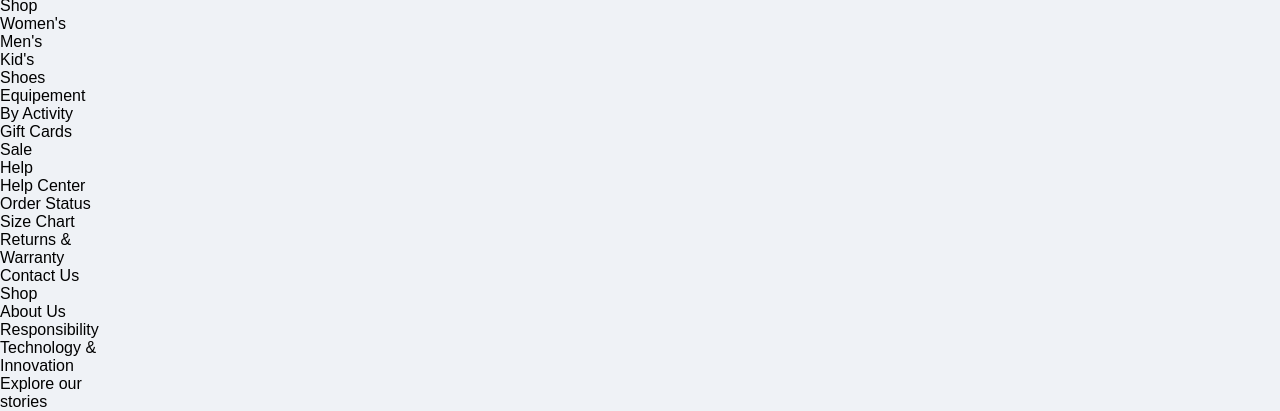
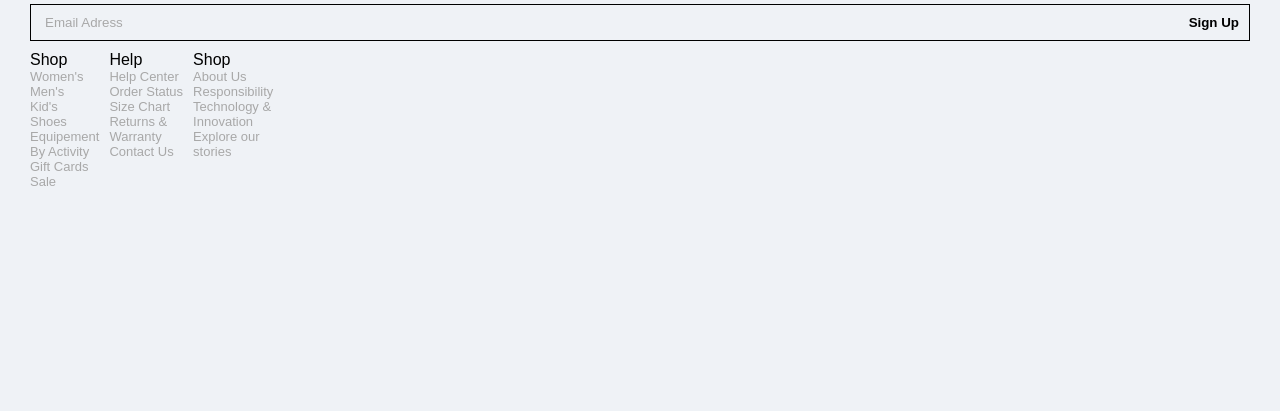
Before and after one commit to ImmerAlex/ValoRent, a plain HTML site: page index.html in a window 1280 px wide. Shown: the part 418-829 px from the top of the page. After the commit the page ends 800 px from the top, so only its background shows below. Drawn offline with Linux system fonts and the light colour scheme; a script that the page names is missing.

Commit message:
Update index.html

```diff
--- a/index.html
+++ b/index.html
@@ -6,6 +6,7 @@
   <meta name="viewport" content="width=device-width, initial-scale=1.0">
   <link rel="stylesheet" href="../public/css/index.css">
   <link rel="stylesheet" href="../public/css/nav.css">
+  <link rel="stylesheet" href="../public/css/footer.css">
   <link rel="" href="../public/javaScript/nav.js">
   <link rel="icon" href="https://static.wikia.nocookie.net/valorant/images/1/1a/Radiant_Rank.png" />
   <title>ValoRent - Accueil</title>
```
